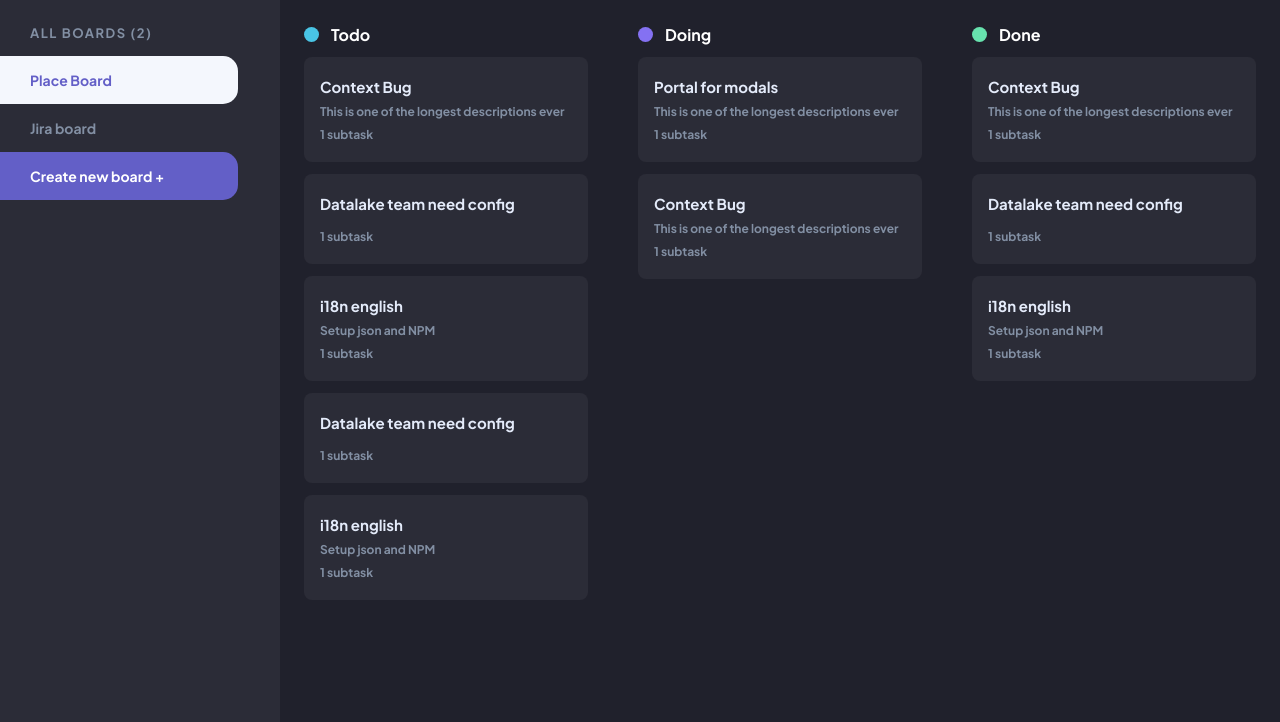
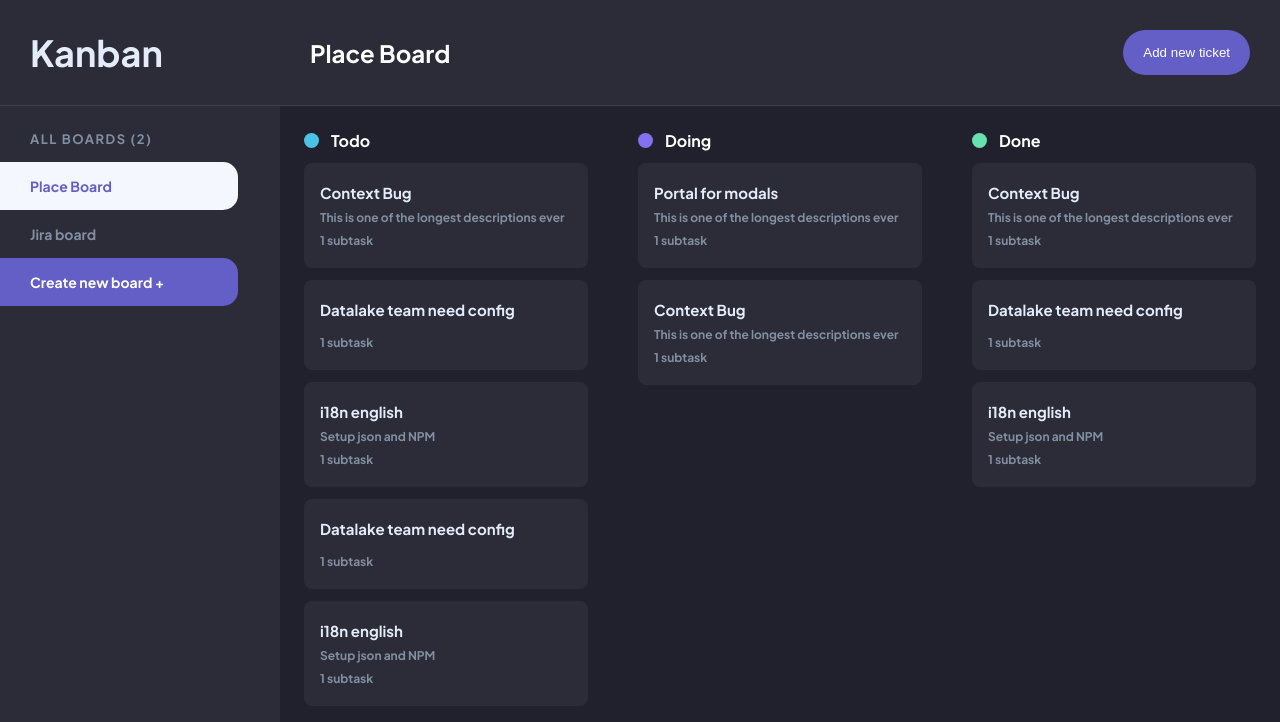
Before and after one commit to Albin-Varillas/kanban-board, a React (Vite) app: page / in a window 1280 px wide. Shown: the top 722 px of the page. Built offline with nearby package versions, Linux system fonts and the light colour scheme.

Commit message:
added navbar

```diff
--- a/src/App.jsx
+++ b/src/App.jsx
@@ -1,11 +1,15 @@
 import Board from "./components/Board/Board"
 import SideNav from "./components/SideNav/SideNav"
+import Navbar from "./components/Navbar/Navbar"
 
 export default function App() {
     return (
         <div className="App">
-            <SideNav />
-            <Board />
+            <Navbar />
+            <main>
+                <SideNav />
+                <Board />
+            </main>
         </div>
     )
 }
--- /dev/null
+++ b/src/components/Navbar/Navbar.jsx
@@ -0,0 +1,19 @@
+import React from "react"
+import { useProject } from "../../context/ProjectContext"
+
+import "./Navbar.scss"
+
+export default function Navbar() {
+    const { currentProject } = useProject()
+    return (
+        <nav className="navbar">
+            <div className="navbar-logo-container">
+                <h1>Kanban</h1>
+            </div>
+            <div className="navbar-heading">
+                <h2>{currentProject.title}</h2>
+            </div>
+            <button>Add new ticket</button>
+        </nav>
+    )
+}
--- /dev/null
+++ b/src/components/Navbar/Navbar.scss
@@ -0,0 +1,30 @@
+.navbar {
+    display: flex;
+    align-items: center;
+    background-color: var(--bg-gray);
+    padding: 30px;
+    border-bottom: 1px solid var(--bg-lines);
+
+    &-logo-container {
+        width: 100%;
+        max-width: 280px;
+
+        h1 {
+            color: var(--text-lines);
+            font-size: 36px;
+        }
+    }
+
+    &-heading {
+        flex: 1;
+    }
+
+    button {
+        background-color: var(--primary);
+        border: none;
+        color: var(--text);
+        padding: 15px 20px;
+        cursor: pointer;
+        border-radius: 999px;
+    }
+}
--- a/src/components/SideNav/SideNav.jsx
+++ b/src/components/SideNav/SideNav.jsx
@@ -6,6 +6,8 @@
     const { projects, currentProject, addNewProject, changeBoard } =
         useProject()
     const [isOpen, setIsOpen] = useState(false)
+
+    const [text, setText] = useState("")
 
     return (
         <div className="sidenav">
@@ -38,10 +40,18 @@
             </ul>
             {isOpen && (
                 <div className="create-project">
-                    <input type="text" />
+                    <input
+                        type="text"
+                        value={text}
+                        onChange={(e) => {
+                            setText(e.target.value)
+                        }}
+                    />
                     <button
                         onClick={() => {
-                            addNewProject("hej")
+                            addNewProject(text)
+                            setIsOpen(false)
+                            setText("")
                         }}
                     >
                         Create Project
--- a/src/components/SideNav/SideNav.scss
+++ b/src/components/SideNav/SideNav.scss
@@ -1,7 +1,6 @@
 .sidenav {
     padding: 10px 0px;
     background-color: var(--bg-gray);
-    min-height: 100vh;
     width: 100%;
     max-width: 280px;
 
--- a/src/index.scss
+++ b/src/index.scss
@@ -25,7 +25,13 @@
 }
 
 .App {
-    display: flex;
+    display: grid;
+    grid-template-rows: auto 1fr;
+    min-height: 100vh;
+
+    main {
+        display: flex;
+    }
 }
 
 .heading-xl {
```
